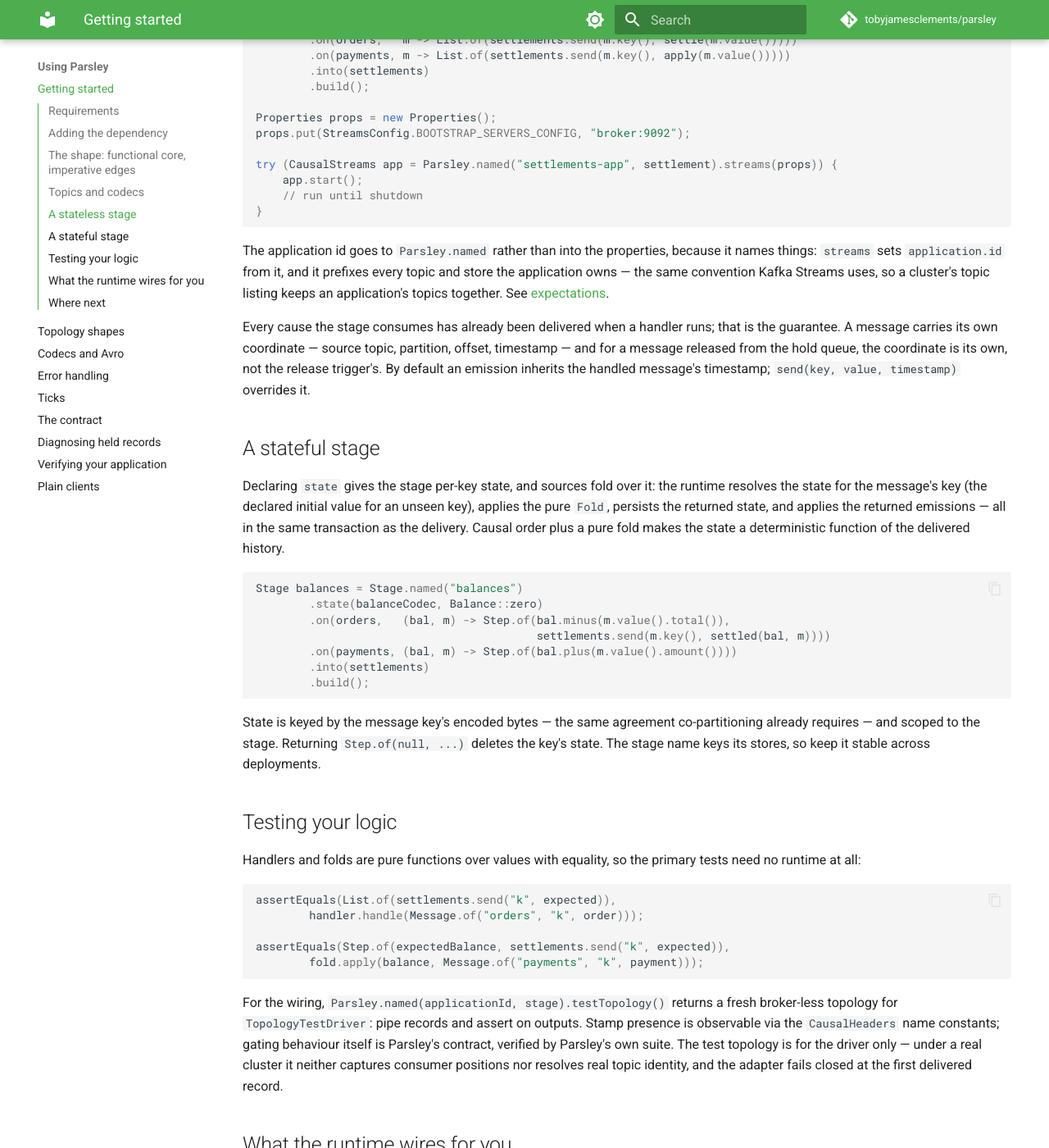
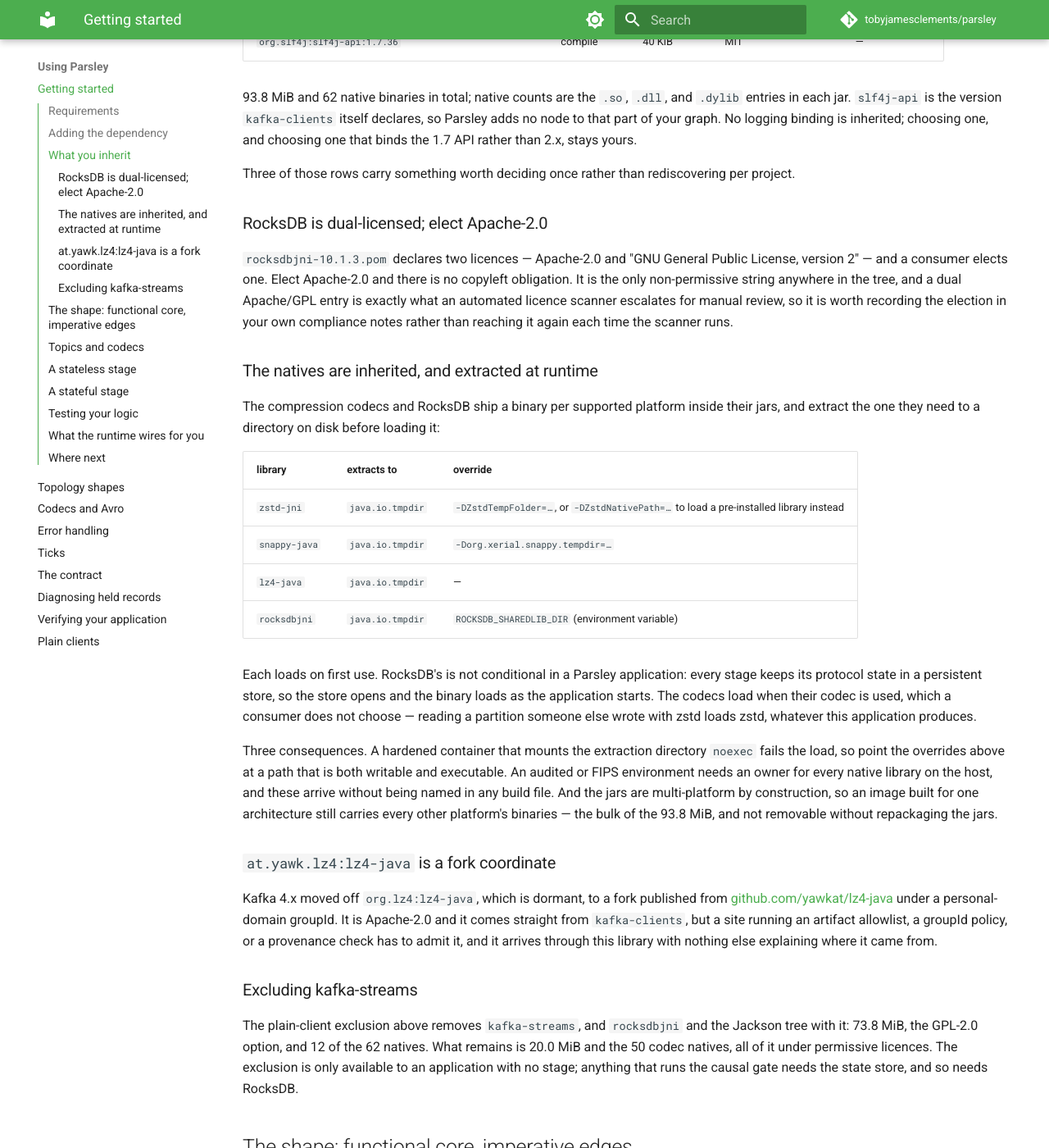
Before and after one commit to tobyjamesclements/parsley, an MkDocs documentation site: the page built from docs/guide/getting-started.md, in a window 1280 px wide and 1400 px high, scrolled down 1964 px. Shown: the whole window at 82% size. Built offline with MkDocs 1.6.1 and Material for MkDocs 9.7.7, drawn with Linux system fonts in a browser that asks for light colours; comment, search, counter and statistics services are not loaded; some of the changed text lies outside the part shown.

Commit message:
Document the inherited classpath, its licences, and its natives
A project declaring only parsley resolves 93.8 MiB across eleven artifacts, 62 of
them native binaries, and no page said so. Most of the weight, all of the native
code, and the one licence needing a decision are in the transitives, so the
dependency policy in llms.txt was accurate but not enough to act on.

Add a "What you inherit" section to getting started: the resolved table with per
artifact scope, size, licence, and bundled native count, then the three facts a
consumer would otherwise rediscover.

  - rocksdbjni declares Apache-2.0 or GPL-2.0. Electing Apache-2.0 discharges it,
    but it is the only non-permissive string in the tree and dual entries are what
    licence scanners escalate, so the election is written down once.
  - The codecs and RocksDB extract a platform binary to java.io.tmpdir before
    loading it. Tabulate the per library overrides, since a noexec extraction
    directory fails the load, and note that RocksDB's is unconditional here: every
    stage keeps protocol state in a persistent store.
  - at.yawk.lz4:lz4-java is Kafka 4.x's fork of the dormant org.lz4 coordinate,
    and has to be admitted by allowlists and provenance checks.

Also state what the plain-client exclusion of kafka-streams removes as a side
effect: 73.8 MiB, the GPL-2.0 option, and 12 of the 62 natives.

Closes #61

Co-Authored-By: Claude Opus 5 (1M context) <noreply@anthropic.com>
Claude-Session: https://claude.ai/code/session_01PQJZovUiUo9t6irAu2QLQT

```diff
--- a/docs/guide/getting-started.md
+++ b/docs/guide/getting-started.md
@@ -53,8 +53,89 @@ dependencies {
 
 `kafka-clients` and `kafka-streams` are inherited and required; the coordinates alone run
 everything on this page. An application with no stage, using only `CausalClock` and
-`CausalHeaders` ([plain clients](clients.md)), is the one exception and may drop 74 MiB of
-RocksDB with `<exclusion>` / `exclude(group = "org.apache.kafka", module = "kafka-streams")`.
+`CausalHeaders` ([plain clients](clients.md)), is the one exception and may exclude
+`kafka-streams` with `<exclusion>` /
+`exclude(group = "org.apache.kafka", module = "kafka-streams")`, which takes 74 MiB off the
+classpath — see [excluding kafka-streams](#excluding-kafka-streams) for the rest of what
+goes with it.
+
+## What you inherit
+
+The two Kafka artifacts bring the rest of the classpath with them. Resolved from the
+coordinates above — `kafka-streams-test-utils` is optional and test-scope, so it is not part
+of this:
+
+| artifact | scope | size | licence | bundled natives |
+|---|---|---|---|---|
+| `io.github.tobyjamesclements:parsley:0.2.0-SNAPSHOT` | — | 0.1 MiB | MIT | — |
+| `org.apache.kafka:kafka-clients:4.3.1` | compile | 9.7 MiB | Apache-2.0 | — |
+| `com.github.luben:zstd-jni:1.5.6-10` | runtime | 7.0 MiB | BSD-2-Clause | 18 |
+| `at.yawk.lz4:lz4-java:1.10.2` | runtime | 1.0 MiB | Apache-2.0 | 8 |
+| `org.xerial.snappy:snappy-java:1.1.10.7` | runtime | 2.2 MiB | Apache-2.0 | 24 |
+| `org.apache.kafka:kafka-streams:4.3.1` | compile | 2.2 MiB | Apache-2.0 | — |
+| `org.rocksdb:rocksdbjni:10.1.3` | compile | 69.4 MiB | Apache-2.0 **or** GPL-2.0 | 12 |
+| `com.fasterxml.jackson.core:jackson-databind:2.21.2` | runtime | 1.6 MiB | Apache-2.0 | — |
+| `com.fasterxml.jackson.core:jackson-core:2.21.2` | runtime | 0.6 MiB | Apache-2.0 | — |
+| `com.fasterxml.jackson.core:jackson-annotations:2.21` | runtime | 0.1 MiB | Apache-2.0 | — |
+| `org.slf4j:slf4j-api:1.7.36` | compile | 40 KiB | MIT | — |
+
+93.8 MiB and 62 native binaries in total; native counts are the `.so`, `.dll`, and `.dylib`
+entries in each jar. `slf4j-api` is the version `kafka-clients` itself declares, so Parsley
+adds no node to that part of your graph. No logging binding is inherited; choosing one, and
+choosing one that binds the 1.7 API rather than 2.x, stays yours.
+
+Three of those rows carry something worth deciding once rather than rediscovering per
+project.
+
+### RocksDB is dual-licensed; elect Apache-2.0
+
+`rocksdbjni-10.1.3.pom` declares two licences — Apache-2.0 and "GNU General Public License,
+version 2" — and a consumer elects one. Elect Apache-2.0 and there is no copyleft obligation.
+It is the only non-permissive string anywhere in the tree, and a dual Apache/GPL entry is
+exactly what an automated licence scanner escalates for manual review, so it is worth
+recording the election in your own compliance notes rather than reaching it again each time
+the scanner runs.
+
+### The natives are inherited, and extracted at runtime
+
+The compression codecs and RocksDB ship a binary per supported platform inside their jars, and
+extract the one they need to a directory on disk before loading it:
+
+| library | extracts to | override |
+|---|---|---|
+| `zstd-jni` | `java.io.tmpdir` | `-DZstdTempFolder=…`, or `-DZstdNativePath=…` to load a pre-installed library instead |
+| `snappy-java` | `java.io.tmpdir` | `-Dorg.xerial.snappy.tempdir=…` |
+| `lz4-java` | `java.io.tmpdir` | — |
+| `rocksdbjni` | `java.io.tmpdir` | `ROCKSDB_SHAREDLIB_DIR` (environment variable) |
+
+Each loads on first use. RocksDB's is not conditional in a Parsley application: every stage
+keeps its protocol state in a persistent store, so the store opens and the binary loads as the
+application starts. The codecs load when their codec is used, which a consumer does not
+choose — reading a partition someone else wrote with zstd loads zstd, whatever this
+application produces.
+
+Three consequences. A hardened container that mounts the extraction directory `noexec` fails
+the load, so point the overrides above at a path that is both writable and executable. An
+audited or FIPS environment needs an owner for every native library on the host, and these
+arrive without being named in any build file. And the jars are multi-platform by
+construction, so an image built for one architecture still carries every other platform's
+binaries — the bulk of the 93.8 MiB, and not removable without repackaging the jars.
+
+### `at.yawk.lz4:lz4-java` is a fork coordinate
+
+Kafka 4.x moved off `org.lz4:lz4-java`, which is dormant, to a fork published from
+[github.com/yawkat/lz4-java](https://github.com/yawkat/lz4-java) under a personal-domain
+groupId. It is Apache-2.0 and it comes straight from `kafka-clients`, but a site running an
+artifact allowlist, a groupId policy, or a provenance check has to admit it, and it arrives
+through this library with nothing else explaining where it came from.
+
+### Excluding kafka-streams
+
+The plain-client exclusion above removes `kafka-streams`, and `rocksdbjni` and the Jackson
+tree with it: 73.8 MiB, the GPL-2.0 option, and 12 of the 62 natives. What remains is 20.0 MiB
+and the 50 codec natives, all of it under permissive licences. The exclusion is only available
+to an application with no stage; anything that runs the causal gate needs the state store, and
+so needs RocksDB.
 
 ## The shape: functional core, imperative edges
 
--- a/docs/llms.txt
+++ b/docs/llms.txt
@@ -38,7 +38,7 @@ version number.
 
 ## Guide
 
-- [Getting started](https://raw.githubusercontent.com/tobyjamesclements/parsley/main/docs/guide/getting-started.md): the coordinates, the snapshot repository, the resolved footprint, and declaring topics, stages, and running an application
+- [Getting started](https://raw.githubusercontent.com/tobyjamesclements/parsley/main/docs/guide/getting-started.md): the coordinates, the snapshot repository, the inherited classpath with its licences and native binaries, and declaring topics, stages, and running an application
 - [Topology shapes](https://raw.githubusercontent.com/tobyjamesclements/parsley/main/docs/guide/topologies.md): pipelines, fan-in, fan-out, and cycles
 - [Codecs and Avro](https://raw.githubusercontent.com/tobyjamesclements/parsley/main/docs/guide/codecs.md): typed topics and schema integration
 - [Error handling](https://raw.githubusercontent.com/tobyjamesclements/parsley/main/docs/guide/error-handling.md): the error model and the recovering decorators
```
